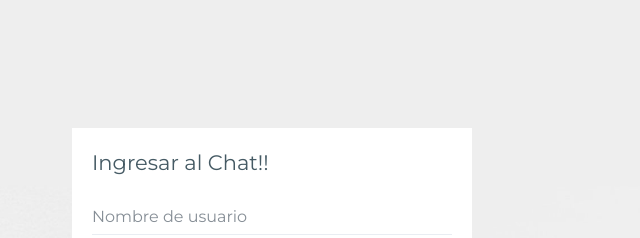
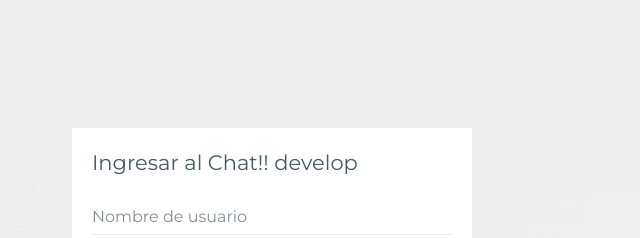
Before and after one commit to kalito2092/sockets-chat, a website: page public/index.html in a window 1280 px wide. Shown: the top 238 px of the page, without its empty margins (368-1008 px from the left). Drawn offline with Linux system fonts and the light colour scheme.

Commit message:
v2.0 Cambio a develop en el titulo

```diff
--- a/public/index.html
+++ b/public/index.html
@@ -46,7 +46,7 @@
             <div class="login-box card">
                 <div class="card-body">
                     <form class="form-horizontal form-material" id="loginform" action="chat.html">
-                        <h3 class="box-title m-b-20">Ingresar al Chat!!</h3>
+                        <h3 class="box-title m-b-20">Ingresar al Chat!! develop</h3>
                         <div class="form-group ">
                             <div class="col-xs-12">
                                 <input class="form-control" type="text" required="" placeholder="Nombre de usuario" name="nombre"> </div>
```
